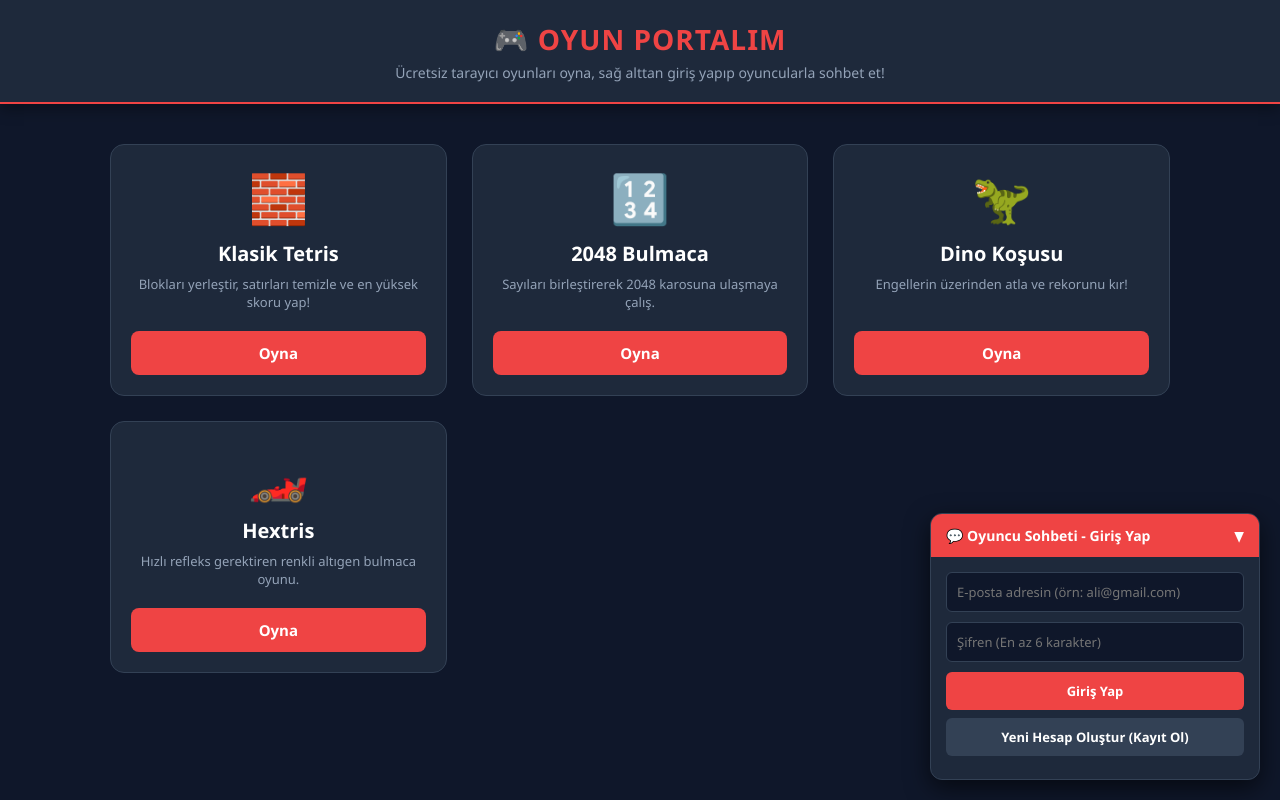
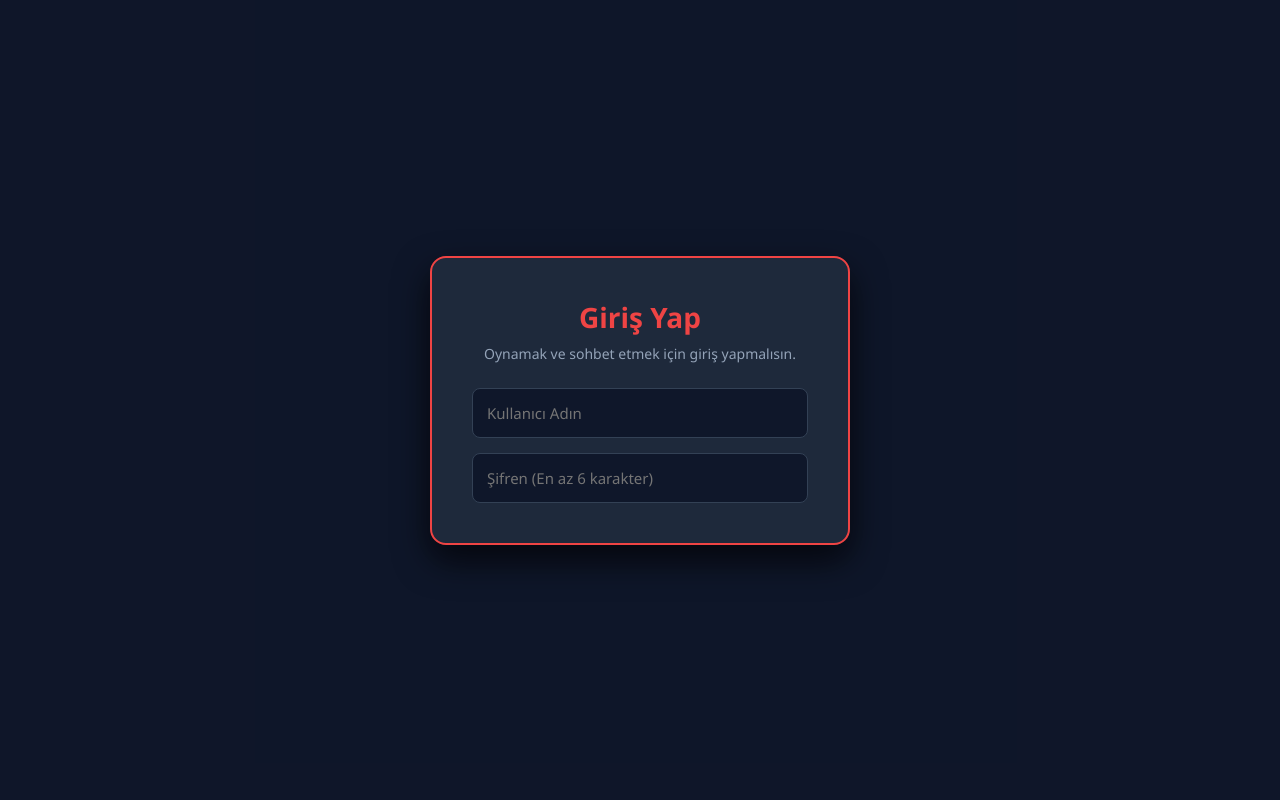
Before and after one commit to salimyuce3405-lgtm/oyun-sitesi, a plain HTML site: page index.html in a window 1280 px wide. Drawn offline with Linux system fonts and the light colour scheme.

Commit message:
Add files via upload

```diff
--- a/index.html
+++ b/index.html
@@ -6,12 +6,27 @@
     <title>Oyun Portalım - Online Oyun & Sohbet</title>
     <style>
         * { box-sizing: border-box; margin: 0; padding: 0; font-family: 'Segoe UI', Tahoma, Geneva, Verdana, sans-serif; }
-        body { background-color: #0f172a; color: #f8fafc; padding-bottom: 80px; }
+        body { background-color: #0f172a; color: #f8fafc; min-height: 100vh; overflow-x: hidden; }
+
+        /* Tam Ekran Giriş/Kayıt Duvarı (Modal Overlay) */
+        #auth-overlay { position: fixed; top: 0; left: 0; width: 100%; height: 100%; background: rgba(15, 23, 42, 0.95); z-index: 99999; display: flex; justify-content: center; align-items: center; padding: 20px; }
+        .auth-card { background: #1e293b; width: 100%; max-width: 420px; padding: 40px; border-radius: 16px; border: 2px solid #ef4444; box-shadow: 0 15px 35px rgba(0,0,0,0.7); text-align: center; }
+        .auth-card h2 { color: #ef4444; font-size: 28px; margin-bottom: 8px; }
+        .auth-card p { color: #94a3b8; font-size: 14px; margin-bottom: 25px; }
+        .auth-inputs { display: flex; flex-direction: column; gap: 15px; }
+        .auth-inputs input { width: 100%; padding: 14px; background: #0f172a; border: 1px solid #334155; color: white; border-radius: 8px; outline: none; font-size: 15px; }
+        .auth-inputs input:focus { border-color: #ef4444; }
+        .auth-btn { width: 100%; padding: 14px; background: #ef4444; color: white; border: none; border-radius: 8px; font-weight: bold; cursor: pointer; font-size: 16px; transition: background 0.2s; margin-top: 5px; }
+        .auth-btn:hover { background: #dc2626; }
+        .switch-auth { background: none; border: none; color: #94a3b8; font-size: 13px; cursor: pointer; margin-top: 15px; text-decoration: underline; }
+        .switch-auth:hover { color: #fff; }
+        #auth-error { color: #f87171; font-size: 13px; margin-top: 12px; }
 
         /* Üst Menü */
-        header { background: #1e293b; padding: 20px; text-align: center; border-bottom: 2px solid #ef4444; box-shadow: 0 4px 15px rgba(0,0,0,0.4); }
-        header h1 { color: #ef4444; font-size: 28px; letter-spacing: 1px; }
-        header p { color: #94a3b8; font-size: 14px; margin-top: 5px; }
+        header { background: #1e293b; padding: 20px; text-align: center; border-bottom: 2px solid #ef4444; box-shadow: 0 4px 15px rgba(0,0,0,0.4); display: flex; justify-content: space-between; align-items: center; padding: 20px 40px; }
+        header h1 { color: #ef4444; font-size: 26px; letter-spacing: 1px; }
+        .user-info { display: flex; align-items: center; gap: 15px; font-size: 14px; color: #cbd5e1; }
+        .logout-link { background: #ef4444; color: white; border: none; padding: 6px 12px; border-radius: 6px; cursor: pointer; font-weight: bold; font-size: 12px; }
 
         /* Oyun Kartları Alanı */
         .game-container { max-width: 1100px; margin: 40px auto; padding: 0 20px; display: grid; grid-template-columns: repeat(auto-fit, minmax(260px, 1fr)); gap: 25px; }
@@ -30,138 +45,27 @@
         .close-btn { background: #ef4444; color: white; border: none; padding: 6px 14px; border-radius: 6px; font-weight: bold; cursor: pointer; }
         #game-frame { width: 100%; height: 100%; border: none; background: #000; }
 
-        /* Sağ Alt Canlı Sohbet & Giriş Paneli */
-        #auth-chat-box { position: fixed; bottom: 20px; right: 20px; z-index: 9999; background: #1e293b; border: 1px solid #334155; border-radius: 12px; width: 330px; box-shadow: 0 8px 25px rgba(0,0,0,0.6); overflow: hidden; }
-        .box-header { background: #ef4444; color: white; padding: 12px 15px; font-weight: bold; font-size: 14px; display: flex; justify-content: space-between; align-items: center; cursor: pointer; }
-        .box-body { padding: 15px; }
-        input { width: 100%; padding: 10px; margin-bottom: 10px; background: #0f172a; border: 1px solid #334155; color: white; border-radius: 6px; outline: none; font-size: 13px; }
-        input:focus { border-color: #ef4444; }
-        button.action-btn { width: 100%; padding: 10px; background: #ef4444; color: white; border: none; border-radius: 6px; font-weight: bold; cursor: pointer; font-size: 13px; }
-        button.action-btn:hover { background: #dc2626; }
-        #chat-messages { height: 220px; overflow-y: auto; font-size: 13px; color: #e2e8f0; display: flex; flex-direction: column; gap: 8px; margin-bottom: 10px; padding-right: 5px; }
+        /* Sağ Altta Sabit Canlı Sohbet Kutusu */
+        #chat-box { position: fixed; bottom: 20px; right: 20px; z-index: 9998; background: #1e293b; border: 1px solid #334155; border-radius: 12px; width: 330px; box-shadow: 0 8px 25px rgba(0,0,0,0.6); overflow: hidden; display: none; }
+        .chat-header { background: #ef4444; color: white; padding: 12px 15px; font-weight: bold; font-size: 14px; display: flex; justify-content: space-between; align-items: center; cursor: pointer; }
+        .chat-body { padding: 15px; }
+        #chat-messages { height: 200px; overflow-y: auto; font-size: 13px; color: #e2e8f0; display: flex; flex-direction: column; gap: 8px; margin-bottom: 10px; padding-right: 5px; }
         .msg-item { background: #0f172a; padding: 8px 10px; border-radius: 8px; border-left: 3px solid #ef4444; word-wrap: break-word; }
         .msg-sender { color: #ef4444; font-weight: bold; font-size: 11px; display: block; margin-bottom: 2px; }
+        .chat-input-row { display: flex; gap: 6px; }
+        .chat-input-row input { flex: 1; padding: 10px; background: #0f172a; border: 1px solid #334155; color: white; border-radius: 6px; outline: none; font-size: 13px; }
+        .chat-send-btn { width: 75px; background: #ef4444; color: white; border: none; border-radius: 6px; font-weight: bold; cursor: pointer; }
     </style>
 </head>
 <body>
 
-    <header>
-        <h1>🎮 OYUN PORTALIM</h1>
-        <p>Ücretsiz tarayıcı oyunları oyna, sağ alttan giriş yapıp oyuncularla sohbet et!</p>
-    </header>
+    <!-- TAM EKRAN GİRİŞ / KAYIT DUVARI -->
+    <div id="auth-overlay">
+        <div class="auth-card">
+            <h2 id="auth-form-title">Giriş Yap</h2>
+            <p id="auth-form-desc">Oynamak ve sohbet etmek için giriş yapmalısın.</p>
 
-    <!-- Oyun Listesi -->
-    <div class="game-container">
-        <div class="game-card">
-            <div>
-                <div class="game-icon">🧱</div>
-                <h3>Klasik Tetris</h3>
-                <p>Blokları yerleştir, satırları temizle ve en yüksek skoru yap!</p>
-            </div>
-            <button class="play-btn" onclick="openGame('Klasik Tetris', 'https://chvin.github.io/react-tetris/')">Oyna</button>
-        </div>
-
-        <div class="game-card">
-            <div>
-                <div class="game-icon">🔢</div>
-                <h3>2048 Bulmaca</h3>
-                <p>Sayıları birleştirerek 2048 karosuna ulaşmaya çalış.</p>
-            </div>
-            <button class="play-btn" onclick="openGame('2048 Bulmaca', 'https://play2048.co/')">Oyna</button>
-        </div>
-
-        <div class="game-card">
-            <div>
-                <div class="game-icon">🦖</div>
-                <h3>Dino Koşusu</h3>
-                <p>Engellerin üzerinden atla ve rekorunu kır!</p>
-            </div>
-            <button class="play-btn" onclick="openGame('Dino Koşusu', 'https://chromedino.com/')">Oyna</button>
-        </div>
-
-        <div class="game-card">
-            <div>
-                <div class="game-icon">🏎️</div>
-                <h3>Hextris</h3>
-                <p>Hızlı refleks gerektiren renkli altıgen bulmaca oyunu.</p>
-            </div>
-            <button class="play-btn" onclick="openGame('Hextris', 'https://hextris.io/')">Oyna</button>
-        </div>
-    </div>
-
-    <!-- Oyun Ekranı Modalı -->
-    <div id="game-modal">
-        <div class="modal-content">
-            <div class="modal-header">
-                <h3 id="modal-game-title" style="color: #fff;">Oyun</h3>
-                <button class="close-btn" onclick="closeGame()">Kapat ✖</button>
-            </div>
-            <iframe id="game-frame" src="" allowfullscreen></iframe>
-        </div>
-    </div>
-
-    <!-- Firebase Canlı Sohbet ve Üyelik Kutusu -->
-    <div id="auth-chat-box">
-        <div class="box-header" onclick="toggleChat()">
-            <span id="box-title">💬 Oyuncu Sohbeti - Giriş Yap</span>
-            <span id="toggle-icon">▼</span>
-        </div>
-
-        <div id="box-content">
-            <!-- Giriş / Kayıt Ekranı -->
-            <div id="auth-section" class="box-body">
-                <input type="email" id="email" placeholder="E-posta adresin (örn: ali@gmail.com)">
+            <div class="auth-inputs">
+                <input type="text" id="username" placeholder="Kullanıcı Adın">
                 <input type="password" id="password" placeholder="Şifren (En az 6 karakter)">
-                <button class="action-btn" onclick="login()">Giriş Yap</button>
-                <button class="action-btn" onclick="register()" style="background: #334155; margin-top: 8px;">Yeni Hesap Oluştur (Kayıt Ol)</button>
-                <p id="auth-error" style="color: #f87171; font-size: 12px; margin-top: 8px; text-align: center;"></p>
-            </div>
-
-            <!-- Sohbet Ekranı -->
-            <div id="chat-section" class="box-body" style="display: none;">
-                <div id="chat-messages"></div>
-                <div style="display: flex; gap: 6px;">
-                    <input type="text" id="chat-input" placeholder="Mesajını yaz..." style="margin-bottom: 0;" onkeypress="handleKeyPress(event)">
-                    <button class="action-btn" onclick="sendMessage()" style="width: 75px;">Gönder</button>
-                </div>
-                <button onclick="logout()" style="background: none; border: none; color: #94a3b8; font-size: 11px; cursor: pointer; margin-top: 10px; width: 100%; text-align: center; text-decoration: underline;">Hesaptan Çıkış Yap</button>
-            </div>
-        </div>
-    </div>
-
-    <!-- Oyun Penceresi Kontrolleri -->
-    <script>
-        function openGame(title, url) {
-            document.getElementById('modal-game-title').innerText = title;
-            document.getElementById('game-frame').src = url;
-            document.getElementById('game-modal').style.display = 'flex';
-        }
-        function closeGame() {
-            document.getElementById('game-modal').style.display = 'none';
-            document.getElementById('game-frame').src = '';
-        }
-        function toggleChat() {
-            const content = document.getElementById('box-content');
-            const icon = document.getElementById('toggle-icon');
-            if (content.style.display === 'none') {
-                content.style.display = 'block';
-                icon.innerText = '▼';
-            } else {
-                content.style.display = 'none';
-                icon.innerText = '▲';
-            }
-        }
-    </script>
-
-    <!-- Firebase SDK ve Gerçek Zamanlı Sohbet Sistemi -->
-    <script type="module">
-        import { initializeApp } from "https://www.gstatic.com/firebasejs/10.8.0/firebase-app.js";
-        import { getAuth, createUserWithEmailAndPassword, signInWithEmailAndPassword, signOut, onAuthStateChanged } from "https://www.gstatic.com/firebasejs/10.8.0/firebase-auth.js";
-        import { getFirestore, collection, addDoc, query, orderBy, onSnapshot, serverTimestamp } from "https://www.gstatic.com/firebasejs/10.8.0/firebase-firestore.js";
-
-        // Senin Firebase Proje Bilgilerin
-        const firebaseConfig = {
-            apiKey: "AIzaSyDRS1B64hqK-Q-zgUrhvgdaAhyq7o5RnGw",
-            authDomain: "site-987e8.firebaseapp.com",
-            projectId: "site-987e8",
-            storageBucket: "site
+                <button
```
